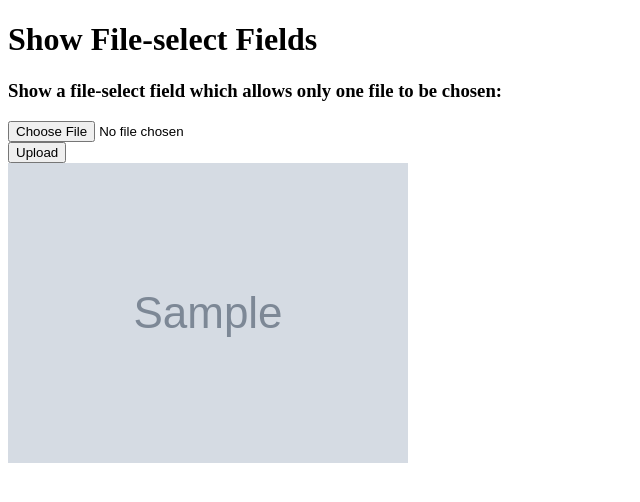
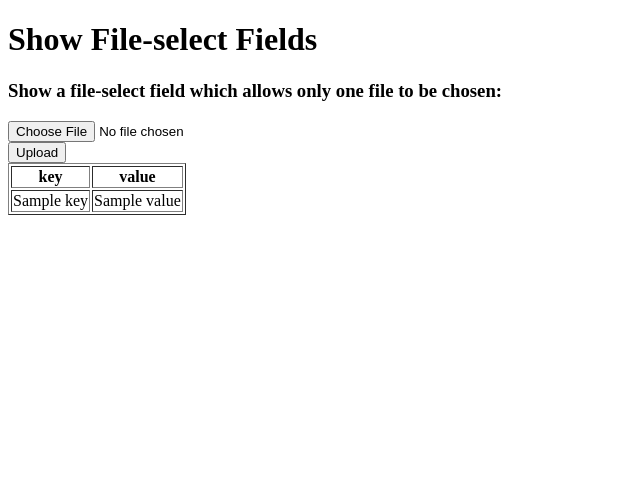
Before and after one commit to Triss11/kpi-aws, a Flask app: template templates/index.html in a window 1280 px wide. Shown: the top 502 px of the page, without its empty margins (0-640 px from the left). Run offline with Flask 3, Linux system fonts and the light colour scheme; the template is opened without the code that fills it: values that come from a table or form of the project are taken from there, most other values are stand-ins (such as "Sample title", 1, 10 or a date in 2020); grey boxes marked "Sample" are stand-in pictures; some libraries are stand-ins or nearby versions.

Commit message:
Update index.html

```diff
--- a/templates/index.html
+++ b/templates/index.html
@@ -30,11 +30,25 @@
         </div>
         </div>
     </form>
-{% if file_url %}
-    <div class="mt-5">
-        <img src="{{ file_url }}" style="width: 400px;">
-    </div>
-{% endif %}
+        <table border="1">
+            <thead>
+            <th> key </th>
+            <th> value </th>
+            </thead>
+            <tbody>
+            {% for key, value in key_value_pairs.items() %}
+            <tr>
+                <td>{{ key }}</td>
+                <td>{{ value }}</td>
+            </tr>
+            {% endfor %}
+        </tbody>
+            </table>
+<!--{% if file_url %}-->
+<!--    <div class="mt-5">-->
+<!--        <img src="{{ file_url }}" style="width: 400px;">-->
+<!--    </div>-->
+<!--{% endif %}-->
 </body>
 
 </html>
```
